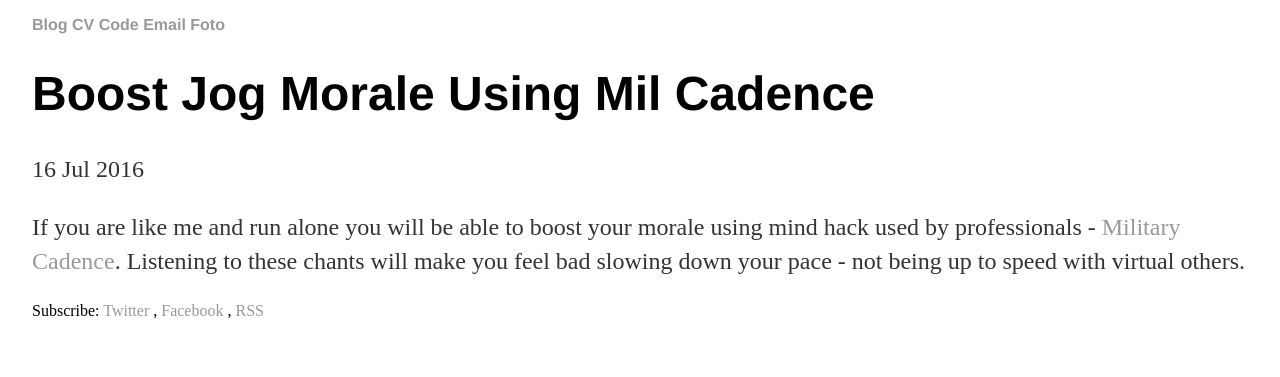
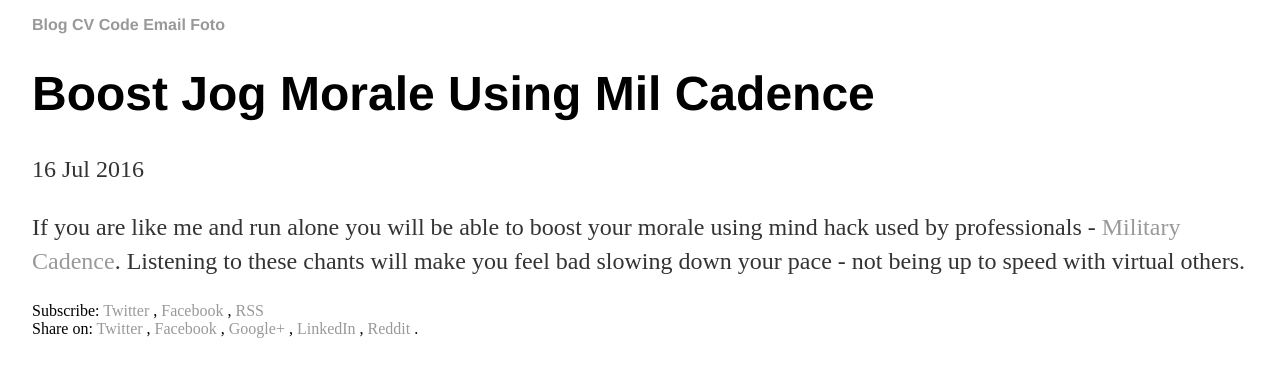
Before and after one commit to vackosar/vackosar.github.io, a Jekyll site: the page built from _posts/2016-07-16-Boost-Jog-Morale-Using-Mil-Cadence.md, in a window 1280 px wide. Shown: the top 377 px of the page. Built offline with Jekyll 4.4.1, drawn with Linux system fonts in a browser that asks for light colours; comment, search, counter and statistics services are not loaded.

```diff
--- a/_layouts/post.html
+++ b/_layouts/post.html
@@ -16,6 +16,15 @@
     <!--, <a href="https://www.linkedin.com/shareArticle?url={{ site.url }}{{ post.url }}" rel="nofollow" target="_blank" title="Share on LinkedIn">LinkedIn</a>-->
     <!--, <a href="http://www.reddit.com/submit?url={{ site.url }}{{ post.url }}" rel="nofollow" target="_blank" title="Share on Reddit">Reddit</a>-->
     <!--.-->
+</div>
+<div class="share-page">
+    Share on:
+    <a href="https://twitter.com/intent/tweet?text={{ page.title }}&url={{ site.url }}{{ page.url }}&via={{ site.twitter_username }}&related={{ site.twitter_username }}" rel="nofollow" target="_blank" title="Share on Twitter">Twitter</a>
+    , <a href="https://facebook.com/sharer.php?u={{ site.url }}{{ page.url }}" rel="nofollow" target="_blank" title="Share on Facebook">Facebook</a>
+    , <a href="https://plus.google.com/share?url={{ site.url }}{{ page.url }}" rel="nofollow" target="_blank" title="Share on Google+">Google+</a>
+    , <a href="https://www.linkedin.com/shareArticle?url={{ site.url }}{{ page.url }}" rel="nofollow" target="_blank" title="Share on LinkedIn">LinkedIn</a>
+    , <a href="http://www.reddit.com/submit?url={{ site.url }}{{ page.url }}" rel="nofollow" target="_blank" title="Share on Reddit">Reddit</a>
+    .
 </div>
 <br><br>
 <div id="disqus_thread"></div>
```
